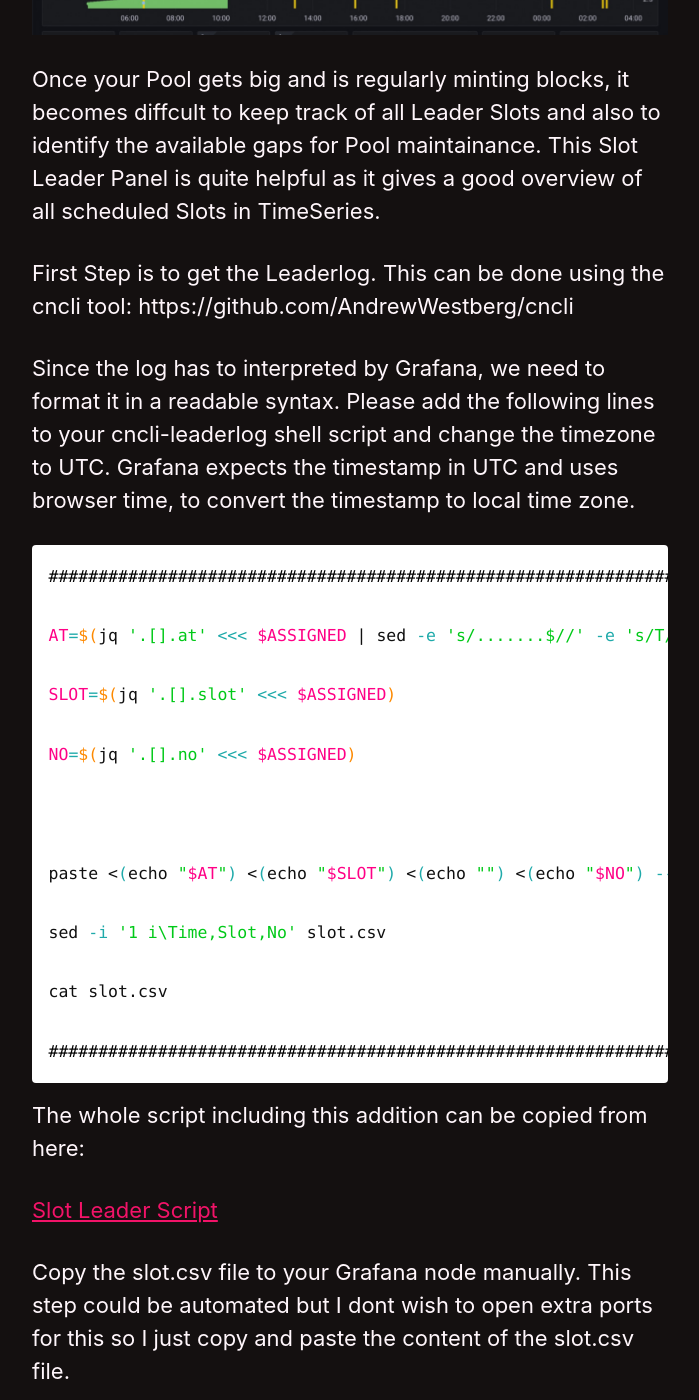
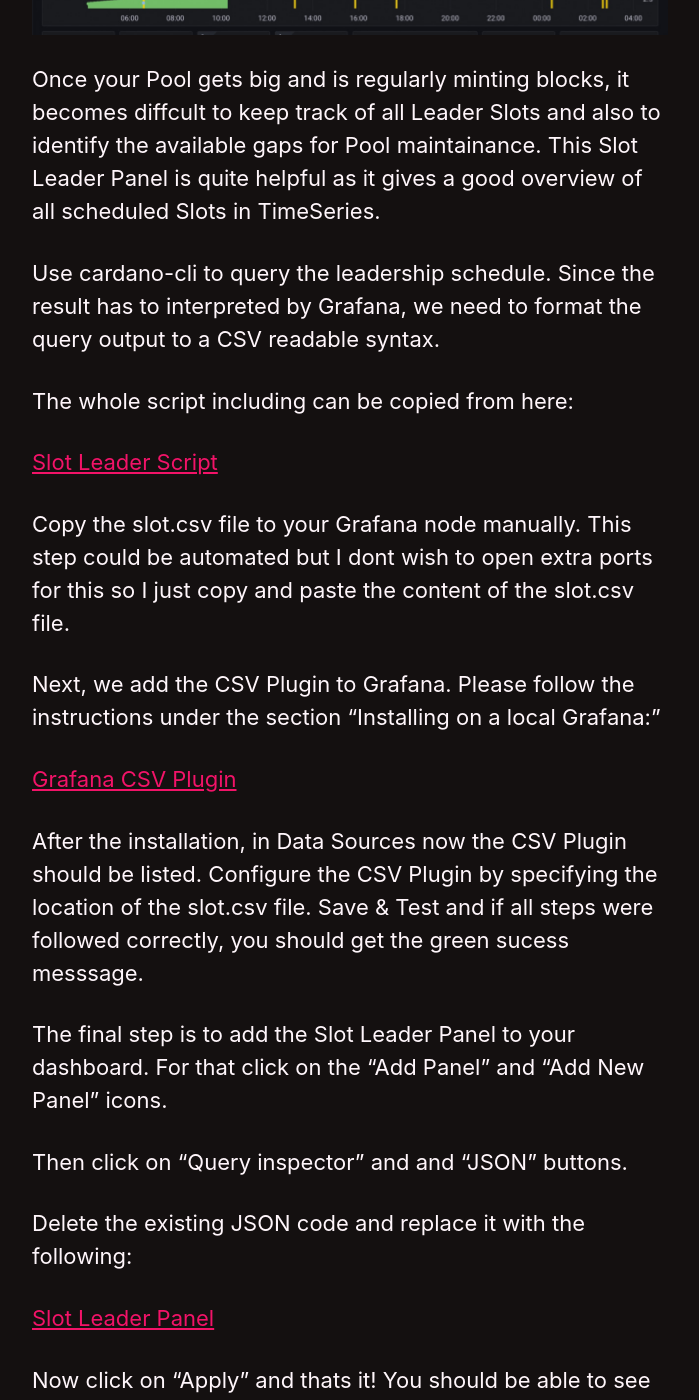
Before and after one commit to sanskys/sanskys.github.io, a Jekyll site: the page built from _pages/grafana.md, in a window 1280 px wide and 1400 px high, scrolled down 16500 px. Shown: the whole window, without its empty margins (290-989 px from the left). Built offline with Jekyll 4.4.1, drawn with Linux system fonts in a browser that asks for light colours; cached includes are drawn as plain includes.

Commit message:
Update grafana.md

````diff
--- a/_pages/grafana.md
+++ b/_pages/grafana.md
@@ -501,36 +501,9 @@ $ sudo systemctl restart grafana-server
 Once your Pool gets big and is regularly minting blocks, it becomes diffcult to keep track of all Leader Slots and also to identify the available gaps for Pool maintainance. This Slot Leader Panel is quite helpful as it gives a good overview of all scheduled Slots in TimeSeries.
 
 
+Use cardano-cli to query the leadership schedule. Since the result has to interpreted by Grafana, we need to format the query output to a CSV readable syntax.
 
-First Step is to get the Leaderlog. This can be done using the cncli tool: https://github.com/AndrewWestberg/cncli
-
-
-
-Since the log has to interpreted by Grafana, we need to format it in a readable syntax. Please add the following lines to your cncli-leaderlog shell script and change the timezone to UTC. Grafana expects the timestamp in UTC and uses browser time, to convert the timestamp to local time zone.
-
-
-```shell
-#######################################################################
-
-AT=$(jq '.[].at' <<< $ASSIGNED | sed -e 's/.......$//' -e 's/T/ /g' -e 's/"/''/g')
-
-SLOT=$(jq '.[].slot' <<< $ASSIGNED)
-
-NO=$(jq '.[].no' <<< $ASSIGNED)
-
-
-
-paste <(echo "$AT") <(echo "$SLOT") <(echo "") <(echo "$NO") --delimiters , > slot.csv
-
-sed -i '1 i\Time,Slot,No' slot.csv
-
-cat slot.csv
-
-#######################################################################
-```
-
-
-The whole script including this addition can be copied from here:
+The whole script including can be copied from here:
 
 [Slot Leader Script](https://github.com/sanskys/SNSKY/blob/main/SlotLeader/script.sh)
 
````
